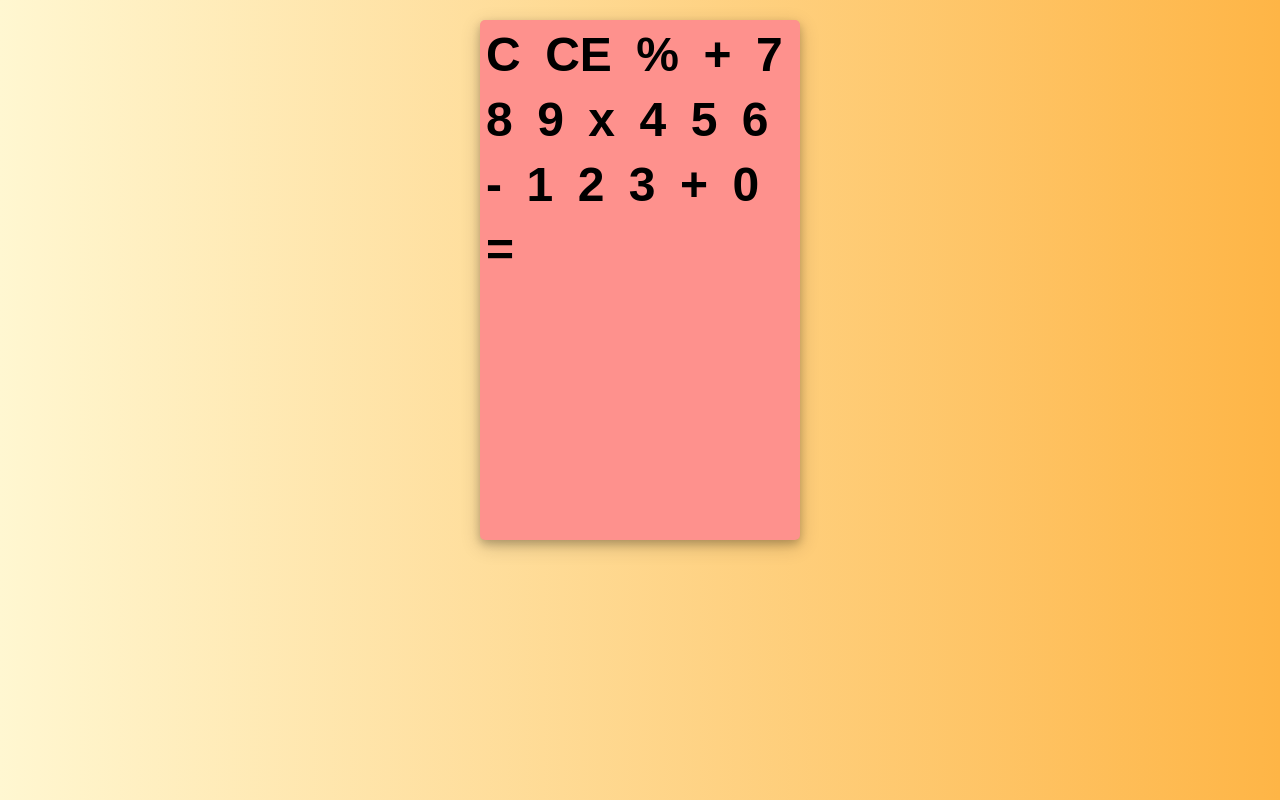
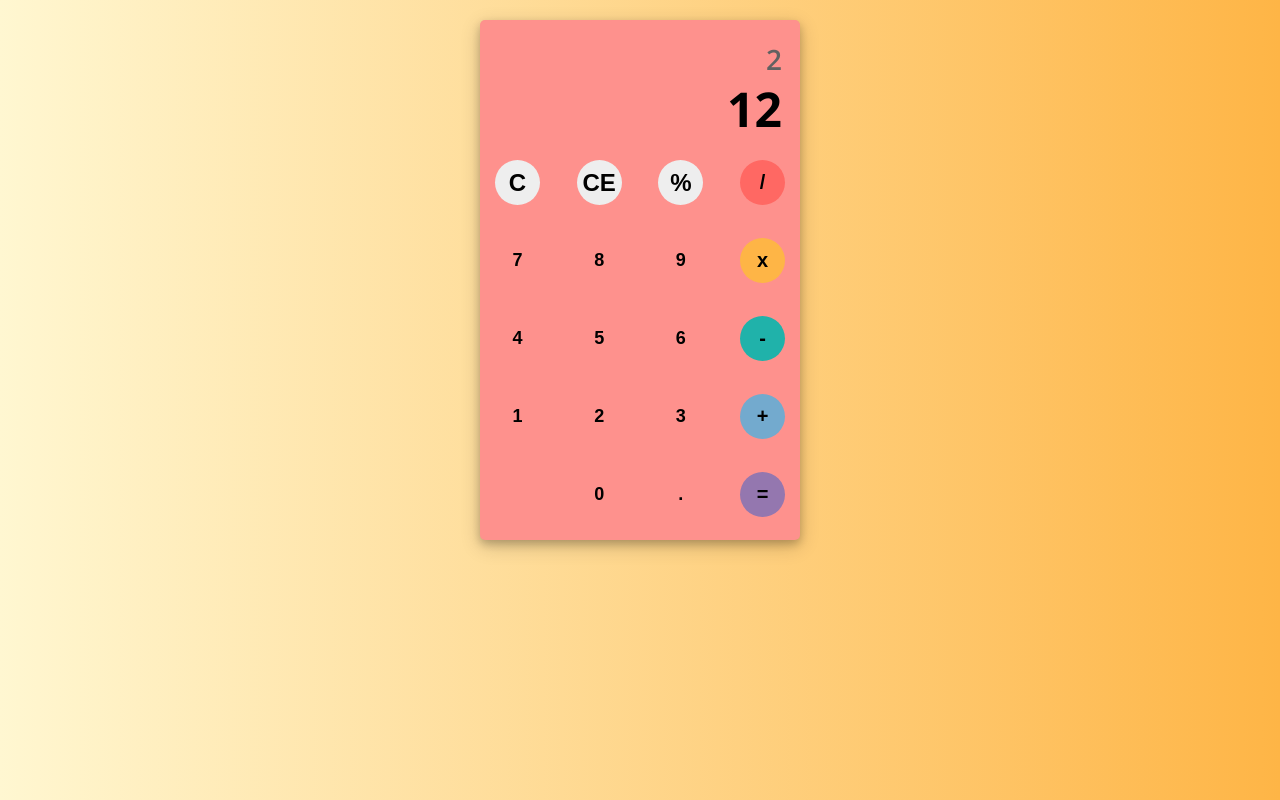
Before and after one commit to programmer-heeney/calculator, a plain HTML site: page index.html in a window 1280 px wide. Drawn offline with nearby package versions, Linux system fonts and the light colour scheme.

Commit message:
CSS: Button

```diff
--- a/index.html
+++ b/index.html
@@ -23,17 +23,17 @@
       <div class="calculator__container">
         <div id="result">
           <div id="history">
-            <p id="history-value"></p>
+            <p id="history-value">2</p>
           </div>
           <div id="output">
-            <p id="output-value"></p>
+            <p id="output-value">12</p>
           </div>
         </div>
         <div id="keyboard">
           <button class="operator" id="clear">C</button>
           <button class="operator" id="backspace">CE</button>
           <button class="operator" id="%">%</button>
-          <button class="operator" id="+">+</button>
+          <button class="operator" id="/">/</button>
           <button class="number" id="7">7</button>
           <button class="number" id="8">8</button>
           <button class="number" id="9">9</button>
@@ -46,7 +46,9 @@
           <button class="number" id="2">2</button>
           <button class="number" id="3">3</button>
           <button class="operator" id="+">+</button>
-          <button class="number" id="0">0</button>
+          <button class="number" id="empty"></button>
+          <button class="number zero" id="0">0</button>
+          <button class="number" id=".">.</button>
           <button class="operator" id="=">=</button>
         </div>
       </div>
--- a/style.css
+++ b/style.css
@@ -13,6 +13,8 @@
   --color-yellow: #fff7d1;
   --color-orange: #feb546;
   --color-black: #000000;
+  --color-green: #20b2aa;
+  --color-purple: #9477af;
 
   /* Font size */
   --font-large: 48px;
@@ -36,9 +38,8 @@
 /* Universal tags */
 * {
   margin: 0;
+  padding: 0;
   box-sizing: border-box;
-  font-size: var(--font-large);
-  font-weight: var(--weight-semi-bold);
 }
 
 button {
@@ -47,6 +48,8 @@ button {
   background-color: transparent;
   -webkit-tap-highlight-color: transparent;
   cursor: pointer;
+  font-size: 24px;
+  font-weight: var(--weight-bold);
 }
 
 html,
@@ -78,3 +81,77 @@ body {
   border-radius: 5px;
   box-shadow: 0 4px 8px 0 rgba(0, 0, 0, 0.2), 0 6px 20px 0 rgba(0, 0, 0, 0.19);
 }
+
+/* Result */
+#result {
+  width: 100%;
+  height: 25%;
+}
+
+#history {
+  height: 35%;
+  text-align: right;
+  margin: 0 18px;
+  padding-top: 20px;
+  font-size: var(--font-medium);
+  font-weight: var(--weight-semi-bold);
+  color: var(--color-grey);
+}
+
+#output {
+  height: 65%;
+  text-align: right;
+  margin: 10px 18px;
+  font-size: var(--font-large);
+  font-weight: var(--weight-bold);
+}
+
+/* Keyboard */
+#keyboard {
+  width: 100%;
+  height: 75%;
+  display: flex;
+  flex-wrap: wrap;
+  justify-content: space-between;
+}
+
+.operator,
+.number {
+  width: 45px;
+  height: 45px;
+  margin: 10px 15px;
+  border-radius: 50%;
+}
+
+.number {
+  font-size: var(--font-regular);
+}
+
+.operator {
+  background-color: var(--color-light-white);
+}
+
+button:nth-child(4) {
+  font-size: 20px;
+  background-color: var(--color-dark-pink);
+}
+
+button:nth-child(8) {
+  font-size: 20px;
+  background-color: var(--color-orange);
+}
+
+button:nth-child(12) {
+  font-size: 20px;
+  background-color: var(--color-green);
+}
+
+button:nth-child(16) {
+  font-size: 20px;
+  background-color: var(--color-blue);
+}
+
+button:nth-child(20) {
+  font-size: 20px;
+  background-color: var(--color-purple);
+}
```
